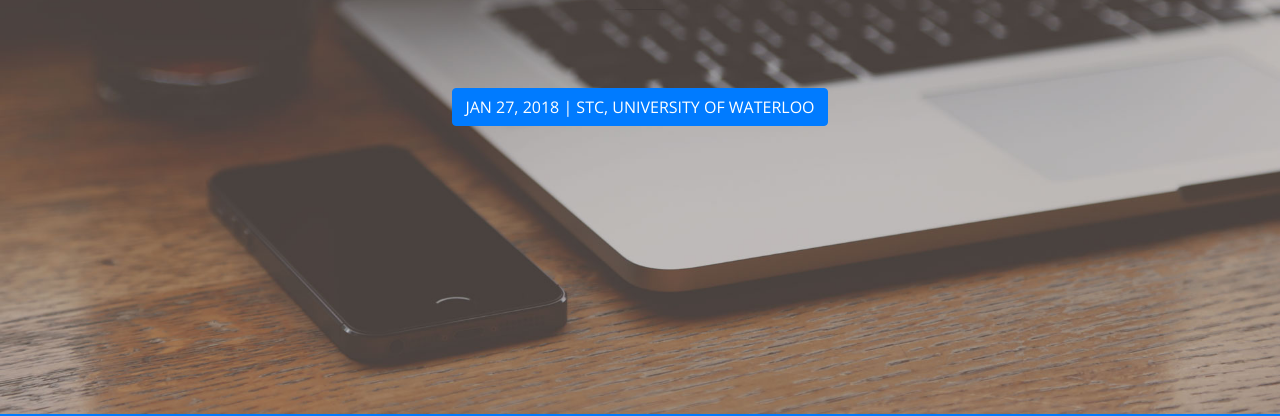
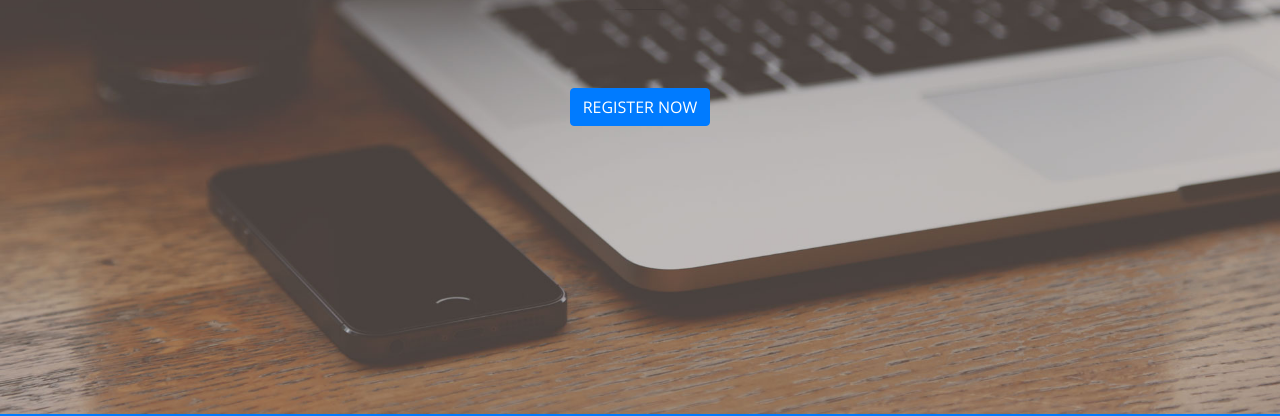
Before and after one commit to vlad-rosu/bayesian, a website with bundled scripts: page index.html in a window 1280 px wide. Shown: the part 386-802 px from the top of the page. Built offline with nearby package versions, Linux system fonts and the light colour scheme.

Commit message:
Update index.html

```diff
--- a/index.html
+++ b/index.html
@@ -65,7 +65,7 @@
           </div>
           <div class="col-lg-8 mx-auto">
             <p class="text-faded mb-5"></p>
-            <a class="btn btn-primary btn-xl js-scroll-trigger" href="#about">Jan 27, 2018 | STC, University of Waterloo</a>
+            <a class="btn btn-primary btn-xl js-scroll-trigger" href="#about">Register Now</a>
           </div>
         </div>
       </div>
```
